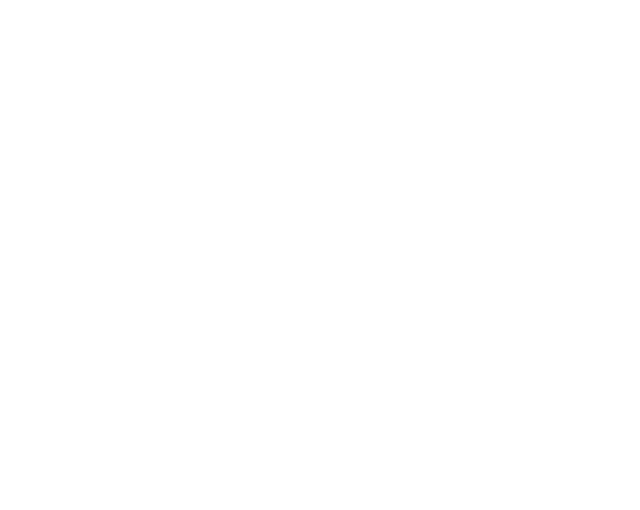
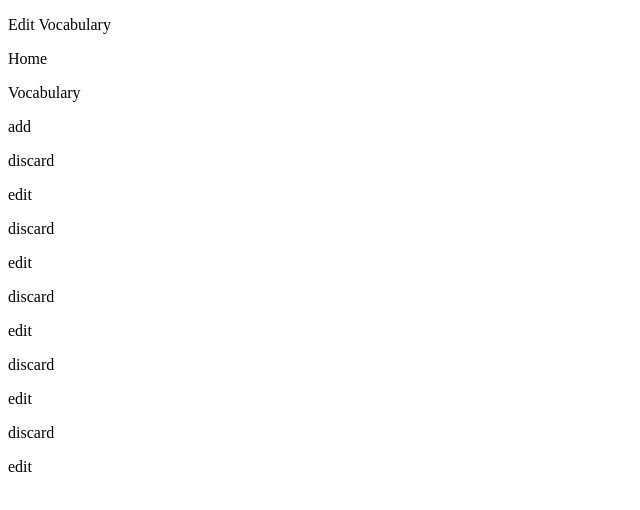
Before and after one commit to moufflont/GIS_SS24, a plain HTML site: page Projekt/vokabeln.html in a window 1280 px wide. Shown: the whole page, without its empty margins (0-640 px from the left). Drawn offline with Linux system fonts and the light colour scheme.

Commit message:
basic html finished?

```diff
--- a/Projekt/vokabeln.html
+++ b/Projekt/vokabeln.html
@@ -5,6 +5,45 @@
         <title>Vokabeln verwalten</title>
     </head>
     <body>
+        <header>
+            <nav>
+                <p>Edit Vocabulary</p>
+                <div>
+                    <p>Home</p>
+                    <p>Vocabulary</p>
+                </div>
+            </nav>
+        </header>
+        <main>
+            <p>add</p>
 
+            <div>
+                <p><!--vocabulary and translation--></p>
+                <p>discard</p>
+                <p>edit</p>
+            </div>
+            <div>
+                <p><!--vocabulary and translation--></p>
+                <p>discard</p>
+                <p>edit</p>
+            </div>
+            <div>
+                <p><!--vocabulary and translation--></p>
+                <p>discard</p>
+                <p>edit</p>
+            </div>
+            <div>
+                <p><!--vocabulary and translation--></p>
+                <p>discard</p>
+                <p>edit</p>
+            </div>
+            <div>
+                <p><!--vocabulary and translation--></p>
+                <p>discard</p>
+                <p>edit</p>
+            </div>
+            <!--if discard, later vocabulary should move to fill position-->
+            <!--if edit, klick and edit für vocabulary and translation is possible-->
+        </main>
     </body>
 </html>
```
Also changed, not shown: Projekt/index.html (+2 -2 lines), Projekt/lernmodus_karteikarten.html (+23 -0 lines), Projekt/lernmodus_uebersetzen.html (+22 -0 lines).
